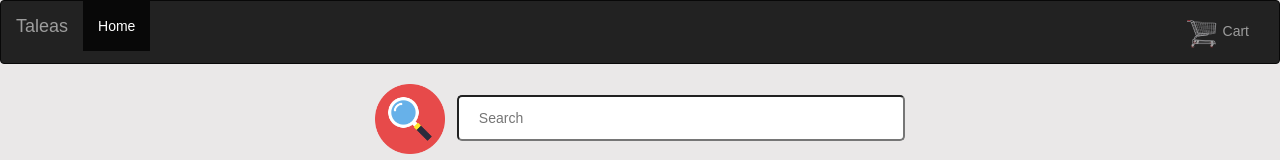
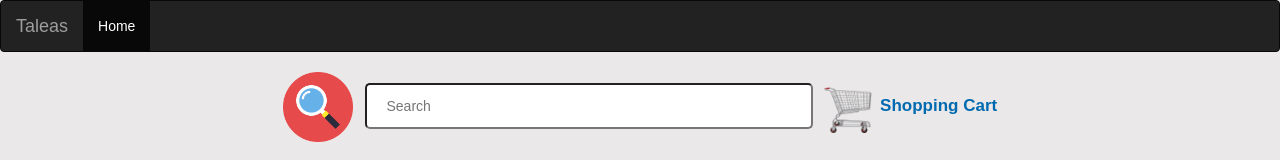
Before and after one commit to jsdelivrbot/pwa-react, a React (Create React App) app: page / in a window 1280 px wide. Shown: the top 160 px of the page. Built offline with nearby package versions, Linux system fonts and the light colour scheme; grey boxes are pictures that could not be loaded.

Commit message:
index db CART

```diff
--- a/public/index.html
+++ b/public/index.html
@@ -23,21 +23,24 @@
     <title>React Store</title>
   </head>
 
-  <nav class="navbar navbar-inverse">
+  <!-- <nav class="navbar navbar-inverse">
   <div class="container-fluid">
     <div class="navbar-header">
-      <a class="navbar-brand" href="#">Taleas</a>
+      <a class="navbar-brand" onClick="myFunction()">Taleas</a>
     </div>
     <ul class="nav navbar-nav">
       <li class="active"><a href="#">Home</a></li>
 
     </ul>
-    <ul class="nav navbar-nav navbar-right">
-      <li style="margin-right: 15px"><a href="#"><img src="cart.png" height="32"/> Cart</a></li>
-    </ul>
   </div>
-</nav>
+</nav> -->
+<script>
+function myFunction() {
+    location.reload();
+}
+</script><script >
 
+</script>
 
   <body style="background-color:#eae8e8; ">
     <noscript>
--- /dev/null
+++ b/src/Cart.js
@@ -0,0 +1,16 @@
+import React, { Component } from 'react';
+import './Cart.css';
+
+class Cart extends Component {
+
+	render() {
+		return (
+			<div >
+				hello sexy
+			</div>
+			);
+
+	}
+}
+
+export default Cart;
--- a/src/Product.js
+++ b/src/Product.js
@@ -10,7 +10,7 @@ class Product extends Component {
 				<img id="img1" alt=" " src={this.props.product.src} height="250" width="210" /> <br/>
 				<span id="name" > {this.props.product.name } </span> <br/>
 				<span id="price"> {this.props.product.price}$ </span> <br/>
- 			    <button type="button" id="butt" className="btn btn-primary">
+ 			    <button type="button" id="butt" className="btn btn-primary" onClick={this.props.addCart(this.props.index)} >
  			    	<img src={logo} alt=" " width="30" height="30" /> Add to cart</button>
 			</div>
 			);
--- a/src/Products.css
+++ b/src/Products.css
@@ -5,3 +5,13 @@
 
 
 }
+
+.App {
+  text-align: center;
+}
+
+#cart {
+	color:#006ab1;
+	font-weight: bold;
+	font-size: 17px;
+}
--- a/src/Products.js
+++ b/src/Products.js
@@ -3,6 +3,7 @@ import Product from './Product';
 import './App.css';
 import './Products.css';
 import logo from './img/search-flat.png';
+import cart from './img/cart.png';
 
 
 
@@ -21,9 +22,9 @@ class Products extends Component {
 		console.log(this.state.search);
 	}
 
-	addCart = (event) =>{
-
-	}
+	// addCart = (index) =>  (event) =>{
+	// 	console.log(index);
+	// }
 
 
 	render() {
@@ -34,22 +35,20 @@ class Products extends Component {
 			}
 		);
 		return (
-			<div >
+			<div className="App">
 
-				{/* <form onSubmit={this.addProduct}>
-				A JSX comment
-					<input type="text" ref="name" placeholder="Name"/>
-					<input type="text" ref="price" placeholder="$"/>
-					<button type="submit"  > Add this product </button>
-				</form> ––>
-				*/}
+
 				<img src={logo}alt=" " height="70px" width="70px"/>
 				&nbsp; &nbsp;
 				<input  id="search" type="text" placeholder="Search" value={this.state.search} onChange={this.update}/>
+				&nbsp; &nbsp;
+				<span onClick={this.props.showCart}>
+					<img src={cart} height="52"/> <span id="cart" alt="">Shopping Cart</span>
+				</span>
 				<br/> <br/>
 				<div className="row" >
 					{filteredProducts.map((product,i) => {
-						return <Product product={product}  key={i} index={i}  / >
+						return <Product product={product}  key={i} index={i} addCart={this.props.addCart} / >
 					})}
 
 				</div>
@@ -64,7 +63,16 @@ class Products extends Component {
 
 export default Products;
 
-	{/*addProduct =(event) => {
+	{/*
+
+				{/* <form onSubmit={this.addProduct}>
+				A JSX comment
+					<input type="text" ref="name" placeholder="Name"/>
+					<input type="text" ref="price" placeholder="$"/>
+					<button type="submit"  > Add this product </button>
+				</form> ––>
+				}
+	addProduct =(event) => {
 		event.preventDefault();
 		//kjo i nxjerr gjitha props e state e refse
 		//console.log(this);
--- a/src/index.js
+++ b/src/index.js
@@ -1,16 +1,19 @@
 import React, { Component } from 'react';
 import ReactDOM from 'react-dom';
 import './index.css';
-import App from './App';
+import Products from './Products';
+import Cart from './Cart';
 import registerServiceWorker from './registerServiceWorker';
 
 var products = require('./products.json');
-// forward slashes will depend on the file location
+
 
 var dbRequest = indexedDB.open("OurStore", 1);
 dbRequest.onupgradeneeded = function(event) {
 	var db = event.target.result;
 	var objectStore=db.createObjectStore('products', {keyPath: 'id'});
+	var objectStore=db.createObjectStore('Cart', {keyPath: 'i', autoIncrement: true});
+
 	objectStore.transaction.oncomplete = function(event) {
 		var trans = db.transaction('products', 'readwrite');
 		var store = trans.objectStore('products');
@@ -19,25 +22,85 @@ dbRequest.onupgradeneeded = function(event) {
 		}
 
 	}
-
 }
 
 
 class Main extends Component {
 	//react router
+	state = {
+		cart:this.props.cart,
+		show_cart:false
+	}
+
+	addCart = (index) =>  (event) =>{
+		var p = products[index];
+		var id = p.id;
+		var name = p.name ;
+		var price = p.price;
+		var src = p.price;
+		var product = {
+			id:id,
+			name:name,
+			price:price,
+			src:src
+		}
+		console.log(product);
+		var db = dbRequest.result;
+		var trans_c = db.transaction('Cart', 'readwrite');
+		var store_c = trans_c.objectStore('Cart');
+		store_c.add(product);
+	}
+
+	showCart = (event) =>{
+		this.setState({
+			show_cart : true
+		})
+	}
+
+	showProducts = (event) =>{
+		this.setState({
+			show_cart : false
+		})
+	}
+
 	render() {
 
 		return (
 			<div>
-		<App products={this.props.products}/>
+				<nav class="navbar navbar-inverse">
+					<div class="container-fluid">
+					  <div class="navbar-header">
+					    <a class="navbar-brand" onClick={this.showProducts}>Taleas</a>
+					  </div>
+					  <ul class="nav navbar-nav">
+					    <li class="active"><a onClick={this.showProducts}>Home</a></li>
+
+					  </ul>
+					</div>
+				</nav>
+
+				{!this.state.show_cart &&
+					<Products products={this.props.products} addCart={this.addCart} showCart={this.showCart}/>
+
+				}
+
+				{this.state.show_cart &&
+					<Cart />
+
+				}
 			</div>
 			);
 	}
 }
 
 
-ReactDOM.render( <Main products={products} />
+ReactDOM.render( <Main products={products}  />
 	, document.getElementById('root'));
 
 
 registerServiceWorker();
+{/*<embed wmode="transparent" src="https://www.xatech.com/web_gear/chat/chat.swf"
+			quality="high" width="640" height="480" name="chat" FlashVars="id=219973837&rl=Albanian"
+			align="middle" allowScriptAccess="sameDomain" type="application/x-shockwave-flash"
+			pluginspage="https://xat.com/update_flash.php" />
+		*/}
--- a/src/products.json
+++ b/src/products.json
@@ -1,51 +1,51 @@
 
 [
 {
-	"id":1,
+	"id":0,
 	"name":"Laptop USB FAN",
 	"price":3.29 ,
 	"src": "https://i.ebayimg.com/images/g/SfQAAOSwbtNaBnS3/s-l1600.jpg"
 
 },
 {
-	"id":2,
+	"id":1,
 	"name":"I am Groot T-shirt",
 	"price":8.89 ,
 	"src": "https://i.ebayimg.com/images/g/HXoAAOSwhzRaWFA5/s-l1600.jpg"
 },
 {
-	"id":3,
+	"id":2,
 	"name":"Samsung s8 I am groot case",
 	"price":3.99 ,
 	"src": "https://i.ebayimg.com/images/g/xp8AAOSwxphbId4S/s-l1600.jpg"
 },
 {
-	"id":4,
+	"id":3,
 	"name":"I am Groot toy",
 	"price":3.29 ,
 	"src": "https://i.ebayimg.com/images/g/ZpMAAOSw7GRZHVFw/s-l1600.jpg"
 },
 {
-	"id":5,
+	"id":4,
 	"name":"UGREEN Quick Charge 3.0",
 	"price":13.29 ,
 	"src": "https://i.ebayimg.com/images/g/HWIAAOSwSeVaLj3M/s-l1600.jpg"
 
 },
 {
-	"id":6,
+	"id":5,
 	"name":"Bluetooth Car Charger + MP3",
 	"price":8.89 ,
 	"src": "https://i.ebayimg.com/images/g/R2oAAOSwh5hbC-sB/s-l500.jpg"
 },
 {
-	"id":7,
+	"id":6,
 	"name":"Fujifilm Instax Instant Camera",
 	"price":88.19 ,
 	"src": "https://i.ebayimg.com/images/g/ZTUAAOSwuINbRcx-/s-l1600.jpg"
 },
 {
-	"id":8,
+	"id":7,
 	"name":"ZOSI Security Camera System",
 	"price":3.29 ,
 	"src": "https://i.ebayimg.com/images/g/2zEAAOSwZrdbRKqN/s-l1600.jpg"
```
Also changed, not shown: src/script.js (added, +40 -0 lines), src/Cart.css (added), src/products.txt (deleted). Lines whose indentation alone changed are shown as unchanged.
